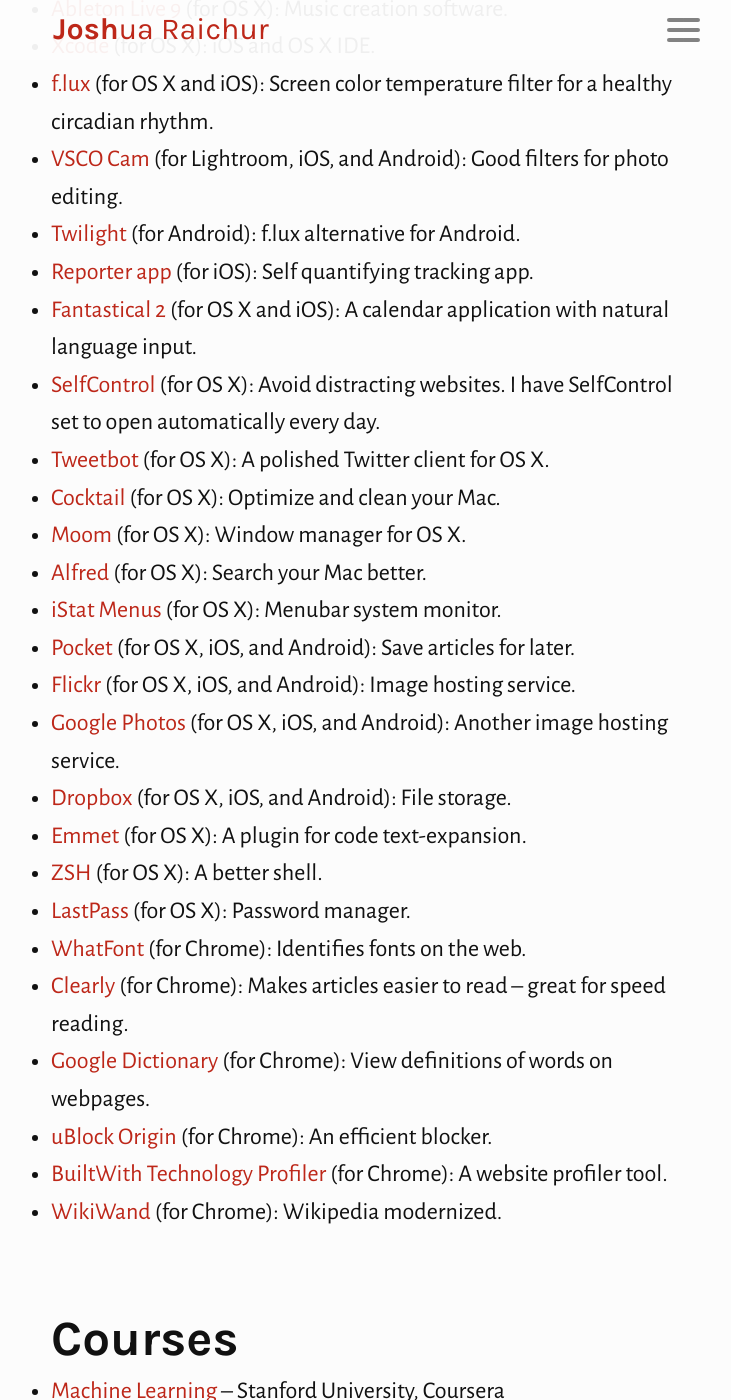
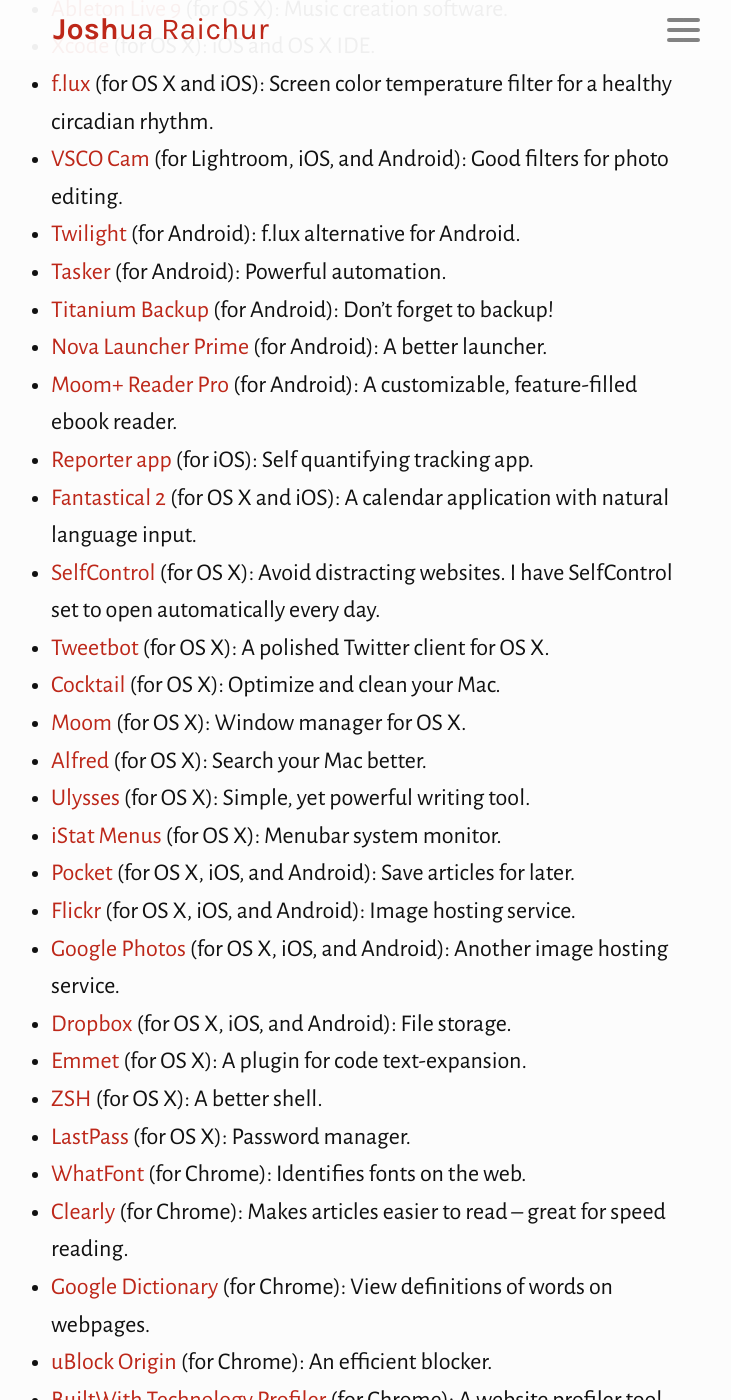
Before and after one commit to JEKYLL-WEB-TEMPLATES/raichur.github.io, a Jekyll site: the page built from _pages/tools.md, in a window 1280 px wide and 1400 px high, scrolled down 3813 px. Shown: the whole window, without its empty margins (267-998 px from the left). Built offline with Jekyll 4.4.1, drawn with Linux system fonts in a browser that asks for light colours; some of the changed text lies outside the part shown.

Commit message:
Update: Tools

```diff
--- a/_pages/tools.md
+++ b/_pages/tools.md
@@ -95,58 +95,66 @@
 - [f.lux][64] (for OS X and iOS): Screen color temperature filter for a healthy circadian rhythm.
 - [VSCO Cam][65] (for Lightroom, iOS, and Android): Good filters for photo editing.
 - [Twilight][66] (for Android): f.lux alternative for Android.
-- [Reporter app][67] (for iOS): Self quantifying tracking app.
-- [Fantastical 2][68] (for OS X and iOS): A calendar application with natural language input.
-- [SelfControl][69] (for OS X): Avoid distracting websites. I have SelfControl set to open automatically every day.
-- [Tweetbot][70] (for OS X): A polished Twitter client for OS X.
-- [Cocktail][71] (for OS X): Optimize and clean your Mac.
-- [Moom][72] (for OS X): Window manager for OS X.
-- [Alfred][73] (for OS X): Search your Mac better.
-- [iStat Menus][74] (for OS X): Menubar system monitor.
-- [Pocket][75] (for OS X, iOS, and Android): Save articles for later.
-- [Flickr][76] (for OS X, iOS, and Android): Image hosting service.
-- [Google Photos][77] (for OS X, iOS, and Android): Another image hosting service.
-- [Dropbox][78] (for OS X, iOS, and Android): File storage.
-- [Emmet][79] (for OS X): A plugin for code text-expansion.
-- [ZSH][80] (for OS X): A better shell.
-- [LastPass][81] (for OS X): Password manager.
-- [WhatFont][82] (for Chrome): Identifies fonts on the web.
-- [Clearly][83] (for Chrome): Makes articles easier to read – great for speed reading.
-- [Google Dictionary][84] (for Chrome): View definitions of words on webpages.
-- [uBlock Origin][85] (for Chrome): An efficient blocker.
-- [BuiltWith Technology Profiler][86] (for Chrome): A website profiler tool.
-- [WikiWand][87] (for Chrome): Wikipedia modernized.
+- [Tasker][67] (for Android): Powerful automation.
+- [Titanium Backup][68] (for Android): Don’t forget to backup!
+- [Nova Launcher Prime][69] (for Android): A better launcher.
+- [Moom+ Reader Pro][70] (for Android): A customizable, feature-filled ebook reader.
+- [Reporter app][71] (for iOS): Self quantifying tracking app.
+- [Fantastical 2][72] (for OS X and iOS): A calendar application with natural language input.
+- [SelfControl][73] (for OS X): Avoid distracting websites. I have SelfControl set to open automatically every day.
+- [Tweetbot][74] (for OS X): A polished Twitter client for OS X.
+- [Cocktail][75] (for OS X): Optimize and clean your Mac.
+- [Moom][76] (for OS X): Window manager for OS X.
+- [Alfred][77] (for OS X): Search your Mac better.
+- [Ulysses][78] (for OS X): Simple, yet powerful writing tool.
+- [iStat Menus][79] (for OS X): Menubar system monitor.
+- [Pocket][80] (for OS X, iOS, and Android): Save articles for later.
+- [Flickr][81] (for OS X, iOS, and Android): Image hosting service.
+- [Google Photos][82] (for OS X, iOS, and Android): Another image hosting service.
+- [Dropbox][83] (for OS X, iOS, and Android): File storage.
+- [Emmet][84] (for OS X): A plugin for code text-expansion.
+- [ZSH][85] (for OS X): A better shell.
+- [LastPass][86] (for OS X): Password manager.
+- [WhatFont][87] (for Chrome): Identifies fonts on the web.
+- [Clearly][88] (for Chrome): Makes articles easier to read – great for speed reading.
+- [Google Dictionary][89] (for Chrome): View definitions of words on webpages.
+- [uBlock Origin][90] (for Chrome): An efficient blocker.
+- [BuiltWith Technology Profiler][91] (for Chrome): A website profiler tool.
+- [WikiWand][92] (for Chrome): Wikipedia modernized.
+- [Jekyll][93]: Simple static sites.
+- [GitHub][94]: Social coding.
+
 
 <br/>
 
 # Courses
-- [Machine Learning][88] – Stanford University, Coursera
-- [The Nature of Code][89] – Daniel Shiffman
-- [Become a SuperLearner: Learn Speed Reading & Advanced Memory][90] – Udemy
-- [JavaScript Design Patterns][91] – Udacity
-- [How To Build A Startup][92] – Udacity
-- [Data Visualization and D3.js][93] – Udacity
-- [Intro to Data Science][94] – Udacity
-- [Exposing Digital Photography][95] – Harvard Extension School
-- [Ruby on Rails 3 Tutorial][96] – LiveLessons
+- [Machine Learning][95] – Stanford University, Coursera
+- [The Nature of Code][96] – Daniel Shiffman
+- [Become a SuperLearner: Learn Speed Reading & Advanced Memory][97] – Udemy
+- [JavaScript Design Patterns][98] – Udacity
+- [How To Build A Startup][99] – Udacity
+- [Data Visualization and D3.js][100] – Udacity
+- [Intro to Data Science][101] – Udacity
+- [Exposing Digital Photography][102] – Harvard Extension School
+- [Ruby on Rails 3 Tutorial][103] – LiveLessons
 
 <br/>
 
 # Books
 
-- [Talent Is Overrated][97] – Geoff Colvin
-- [Steve Jobs][98] – Walter Isaacson
-- [Einstein][99] – Walter Isaacson
-- [So Good They Can't Ignore You: Why Skills Trump Passion in the Quest for Work You Love][100] – Cal Newport
-- [The Social Animal][101] – David Brooks
-- [Quiet: The Power of Introverts in a World That Can’t Stop Talking][102] – Susan Cain
-- [Mindless Eating: Why We Eat More Than We Think][103] – Brian Wansink
-- [The Art of Worldly Wisdom][104] – Baltasar Gracián
-- [A Brief History of Time][105] – Stephen Hawking
-- [The 4-Hour Workweek][106] – Timothy Ferriss
-- [Sparks of Genius][107] – Robert S. Root-Bernstein, Michele M. Root-Bernstein
-- [Mastery][108] – Robert Greene
-- [What If?][109] – Randall Munroe
+- [Talent Is Overrated][104] – Geoff Colvin
+- [Steve Jobs][105] – Walter Isaacson
+- [Einstein][106] – Walter Isaacson
+- [So Good They Can't Ignore You: Why Skills Trump Passion in the Quest for Work You Love][107] – Cal Newport
+- [The Social Animal][108] – David Brooks
+- [Quiet: The Power of Introverts in a World That Can’t Stop Talking][109] – Susan Cain
+- [Mindless Eating: Why We Eat More Than We Think][110] – Brian Wansink
+- [The Art of Worldly Wisdom][111] – Baltasar Gracián
+- [A Brief History of Time][112] – Stephen Hawking
+- [The 4-Hour Workweek][113] – Timothy Ferriss
+- [Sparks of Genius][114] – Robert S. Root-Bernstein, Michele M. Root-Bernstein
+- [Mastery][115] – Robert Greene
+- [What If?][116] – Randall Munroe
 
 [1]:	http://www.brainpickings.org
 [2]:	http://www.farnamstreetblog.com
```
Also changed, not shown: other parts of _pages/tools.md (+50 -43 lines).
